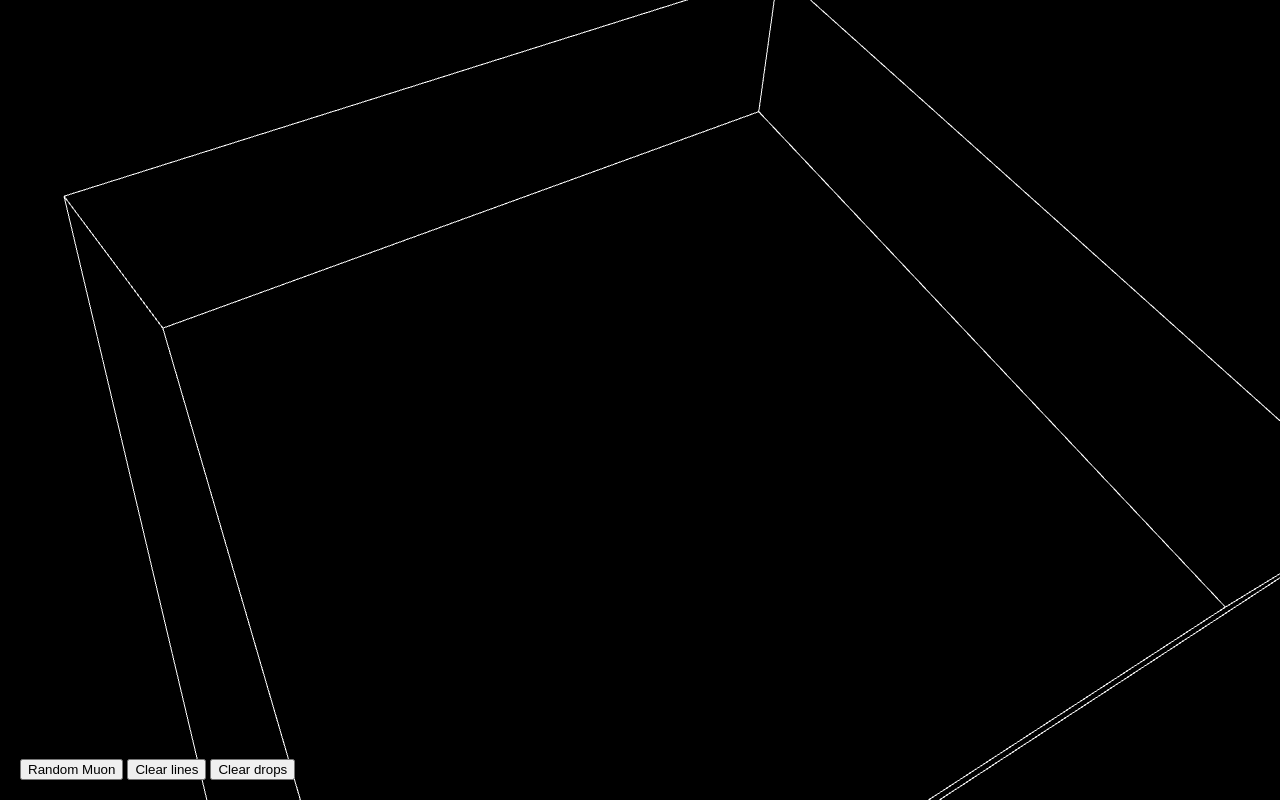
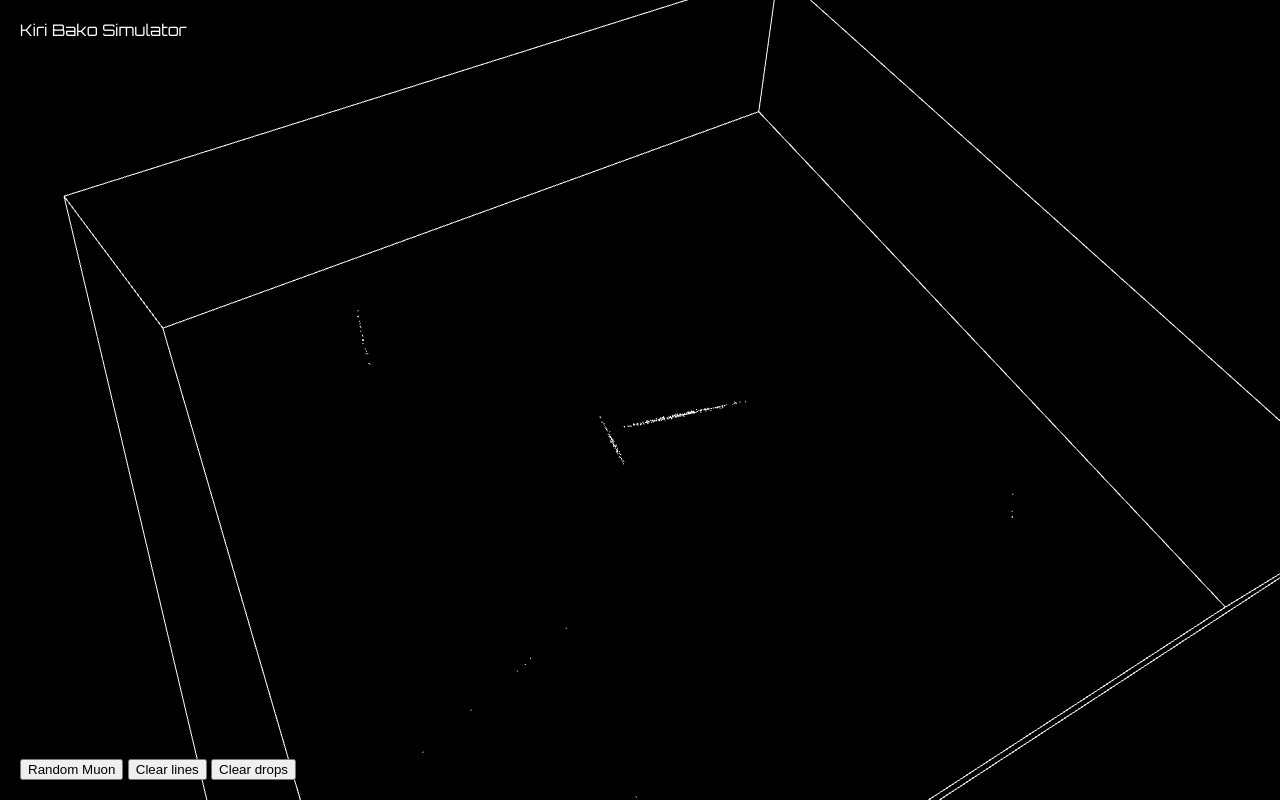
Before and after one commit to VienosNotes/KiriBakoSim, a website built with Vite: page index.html in a window 1280 px wide. Built offline with nearby package versions, Linux system fonts and the light colour scheme; animation ran at ten frames a second.

Commit message:
ランダムでミューオンが飛来するように

```diff
--- a/index.html
+++ b/index.html
@@ -5,6 +5,10 @@
   <title>My first three.js app</title>
 </head>
 <body>
+<div id="top-panel">
+  <div>Kiri Bako Simulator</div>
+</div>
+
 <div id="op-panel">
   <button id="rand-muon">Random Muon</button>
   <button id="clear-lines">Clear lines</button>
--- a/src/main.ts
+++ b/src/main.ts
@@ -7,6 +7,12 @@ import {BoxKb} from "./models/BoxKb.ts";
 import {Droplet} from "./models/droplet.ts";
 import {Muon} from "./models/ChargedParticle.ts";
 
+// 1秒間にミューオンが飛来する平均回数
+const muonRatePerSec = 3;
+const bgRatePerSec = 200;
+
+
+// 荷電粒子の1ステップの距離
 const sd = 0.001; // meter
 
 const kb = new BoxKb(2, 0.5, 2);
@@ -40,7 +46,7 @@ const controls = new OrbitControls(camera, renderer.domElement);
 
 const dropsBuffer = new BufferGeometry();
 dropsBuffer.setAttribute("position", new THREE.BufferAttribute(verticesBuffer, 3));
-const dropsMaterial = new PointsMaterial({color: "white", size: 0.01});
+const dropsMaterial = new PointsMaterial({color: "white", size: 0.001});
 const dropsMesh = new THREE.Points(dropsBuffer, dropsMaterial);
 scene.add(dropsMesh);
 
@@ -48,7 +54,9 @@ renderer.setAnimationLoop(update);
 
 function update(time: number)
 {
+    const dt = time - lastUpdated;
     controls.update();
+    procRandomEvents(dt);
     updateDrops(time);
     renderer.render(scene, camera);
     lastUpdated = time;
@@ -148,3 +156,12 @@ function next(drop: Droplet, now: number) : Vector3 | undefined {
     if (drop.expiredAt < now) { return undefined; }
     return drop.position.add(new Vector3(0, -drop.fallSpeed * (drop.fallSpeed * (now - lastUpdated) / 1000), 0));
 }
+
+function procRandomEvents(dt: number) {
+
+    // Muon
+    const n = rand.poisson(muonRatePerSec * (dt/1000));
+    for (let i = 0; i < n; i++) {
+        castRandomMuon();
+    }
+}
--- a/src/models/BoxKb.ts
+++ b/src/models/BoxKb.ts
@@ -38,6 +38,4 @@ export class BoxKb {
             Math.abs(position.y) >= this.height / 2 ||
             Math.abs(position.z) >= this.depth / 2);
     }
-
-
 }
--- a/src/models/ChargedParticle.ts
+++ b/src/models/ChargedParticle.ts
@@ -16,7 +16,7 @@ export class Muon implements ChargedParticle {
     private rand: KbRand;
 
     private readonly dropsPerUnitDistance = 1000;
-    private readonly dropsDistanceSigma = 0.05;
+    private readonly dropsDistanceSigma = 0.01;
 
     constructor(direction: Vector3, kineticEnergy: number, position: Vector3, rand: KbRand) {
         this.direction = direction;
--- a/src/style.css
+++ b/src/style.css
@@ -1,12 +1,26 @@
+@import url('https://fonts.googleapis.com/css2?family=Orbitron&display=swap');
+
 html, body {
     margin: 0;
     width: 100%;
     height: 100%;
     overflow: hidden;
+
+    font-family: "Orbitron", sans-serif;
+    font-optical-sizing: auto;
+    font-weight: 400;
+    font-style: normal;
 }
 
 canvas {
     display: block;
+}
+
+#top-panel {
+    color: white;
+    position: absolute;
+    left: 20px;
+    top: 20px;
 }
 
 #op-panel {
```
